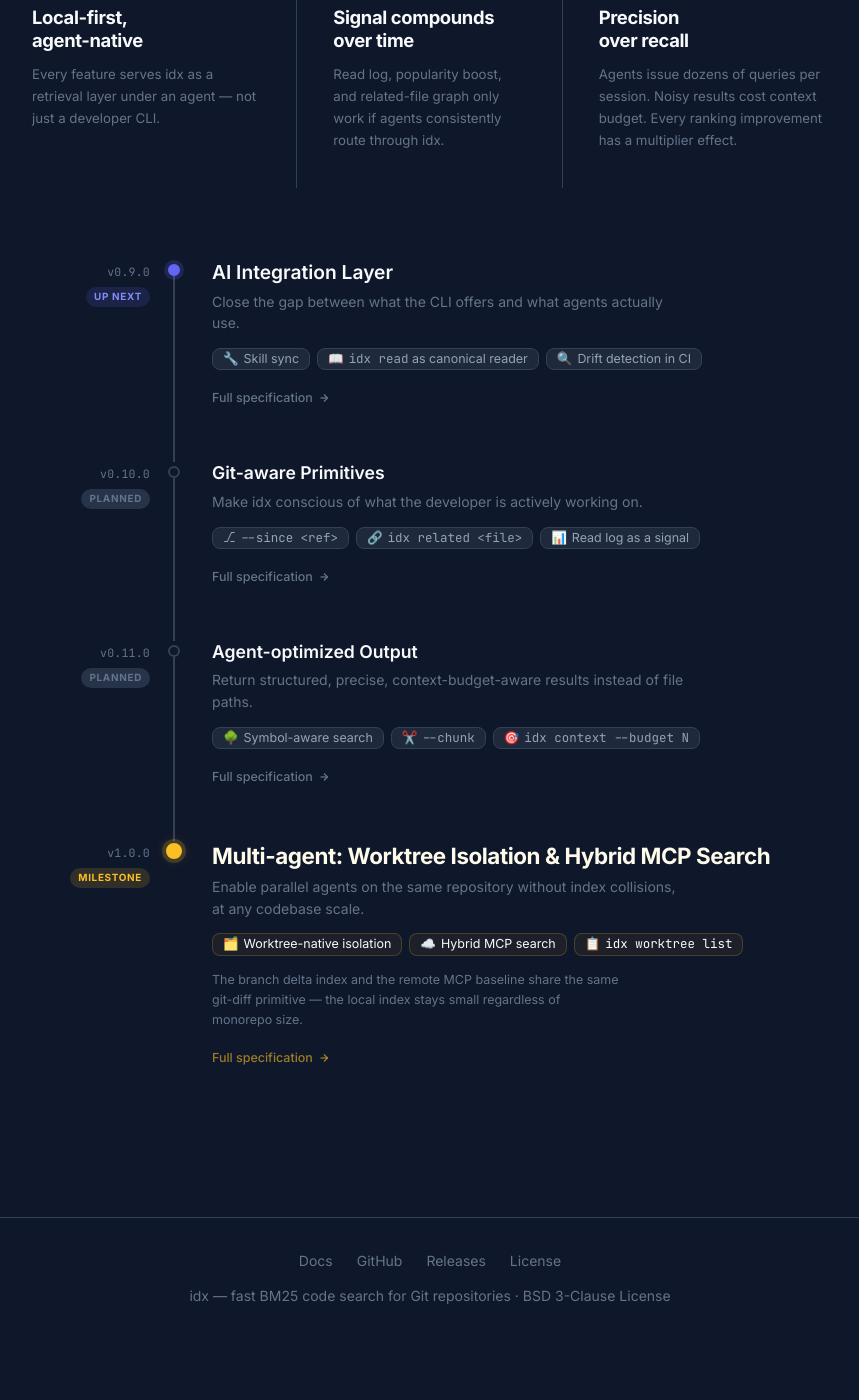
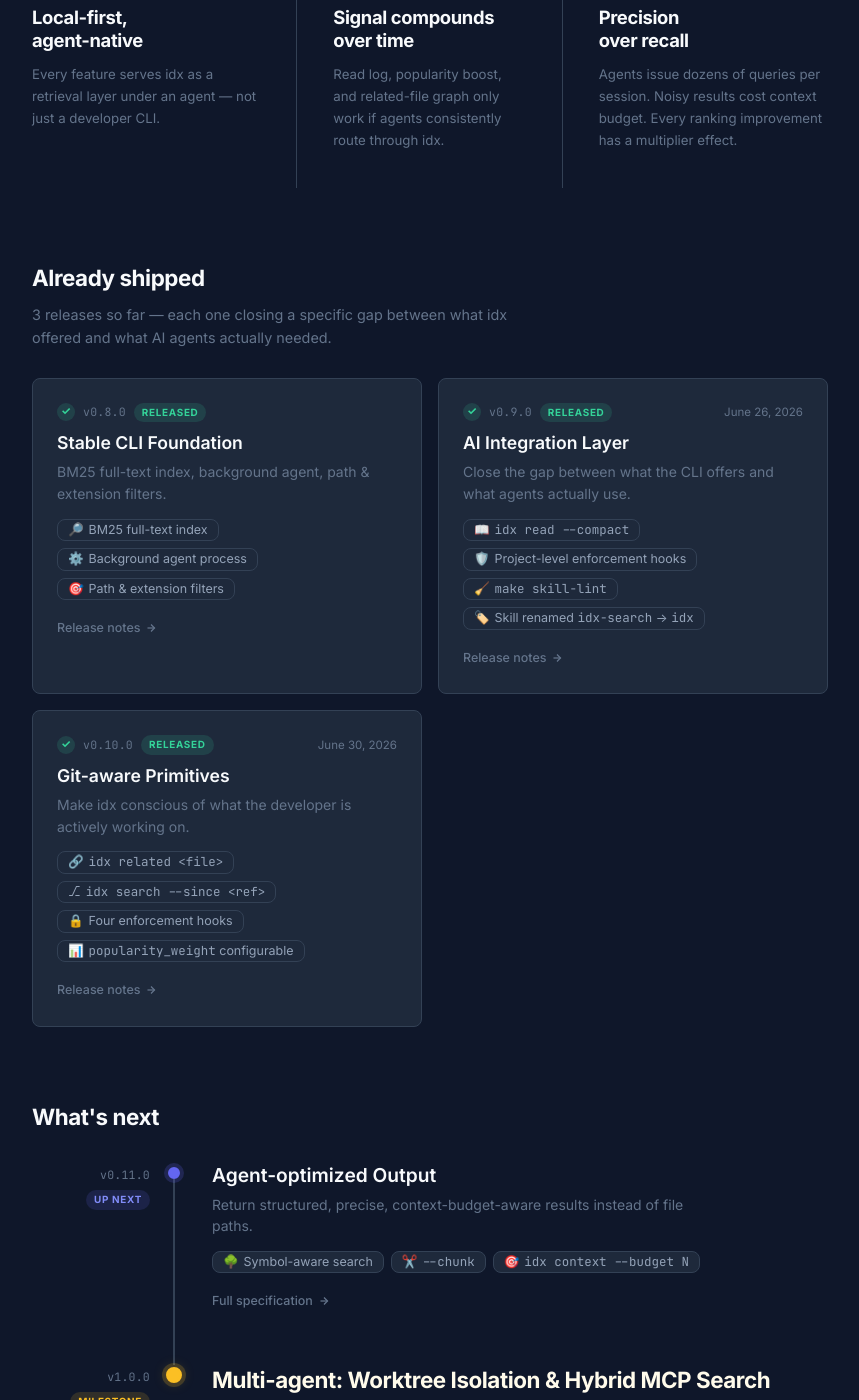
Before and after one commit to eltu/idx-site, a Jekyll site: the page built from roadmap.html, in a window 1280 px wide and 1400 px high, scrolled down 432 px. Shown: the whole window, without its empty margins (210-1069 px from the left). Built offline with Jekyll 4.4.1, drawn with Linux system fonts in a browser that asks for light colours; before the commit the page ends 1771 px from its top, so only the background shows below that.

Commit message:
Add "Already shipped" section to roadmap, mark v0.9 and v0.10 released
v0.9.0 and v0.10.0 were tagged and released but the site still listed them
as "next"/"planned". Reconciles roadmap.yml against the actual release
notes and adds a dedicated shipped-versions section so visitors can see
what idx already delivers, not just what's coming.

```diff
--- a/_data/roadmap.yml
+++ b/_data/roadmap.yml
@@ -3,41 +3,57 @@ versions:
     status: released
     title: "Stable CLI Foundation"
     theme: "BM25 full-text index, background agent, path & extension filters."
+    doc_url: "https://github.com/eltu/idx/blob/main/docs/releases/v0.8.0.md"
+    features:
+      - icon: "🔎"
+        label: "BM25 full-text index"
+      - icon: "⚙️"
+        label: "Background agent process"
+      - icon: "🎯"
+        label: "Path & extension filters"
 
   - version: "v0.9.0"
-    status: next
+    status: released
     title: "AI Integration Layer"
     theme: "Close the gap between what the CLI offers and what agents actually use."
-    doc_url: "https://github.com/eltu/idx/blob/main/docs/roadmap/v0.9.0.md"
+    date: "June 26, 2026"
+    doc_url: "https://github.com/eltu/idx/blob/main/docs/releases/v0.9.0.md"
     features:
-      - icon: "🔧"
-        label: "Skill sync"
-        description: "Replace stale flags and remove extinct commands from the agent reference sheet."
       - icon: "📖"
-        label: "<code>idx read</code> as canonical reader"
-        description: "Every file read routes through idx, populating the popularity signal."
-      - icon: "🔍"
-        label: "Drift detection in CI"
-        description: "Automated check that the skill never references flags the CLI no longer accepts."
+        label: "<code>idx read --compact</code>"
+        description: "Canonical raw-content reader for agent pipelines — every read now routes through idx."
+      - icon: "🛡️"
+        label: "Project-level enforcement hooks"
+        description: "Blocks grep/cat bypass attempts at the Bash layer and re-injects the rules every turn."
+      - icon: "🧹"
+        label: "<code>make skill-lint</code>"
+        description: "CI fails automatically the moment the skill docs drift from the live CLI."
+      - icon: "🏷️"
+        label: "Skill renamed <code>idx-search</code> → <code>idx</code>"
+        description: "Matches the CLI binary name across Claude, Cursor, and Copilot."
 
   - version: "v0.10.0"
-    status: planned
+    status: released
     title: "Git-aware Primitives"
     theme: "Make idx conscious of what the developer is actively working on."
-    doc_url: "https://github.com/eltu/idx/blob/main/docs/roadmap/v0.10.0.md"
+    date: "June 30, 2026"
+    doc_url: "https://github.com/eltu/idx/blob/main/docs/releases/v0.10.0.md"
     features:
-      - icon: "⎇"
-        label: "<code>--since &lt;ref&gt;</code>"
-        description: "Scope any search to files that changed since a given Git ref or branch."
       - icon: "🔗"
         label: "<code>idx related &lt;file&gt;</code>"
-        description: "Surface co-read and term-overlap neighbors for the file being edited."
+        description: "Ranks neighbors by git co-change (0.5), persistent co-read (0.3), and term overlap (0.2)."
+      - icon: "⎇"
+        label: "<code>idx search --since &lt;ref&gt;</code>"
+        description: "Scope any search to files changed since a commit, branch, or tag."
+      - icon: "🔒"
+        label: "Four enforcement hooks"
+        description: "Now also blocks Claude's built-in Read and Grep tools, not just the Bash shell."
       - icon: "📊"
-        label: "Read log as a signal"
-        description: "Co-read affinity becomes a first-class retrieval primitive."
+        label: "<code>popularity_weight</code> configurable"
+        description: "Exposed via <code>idx config get/show</code> alongside the other 13 keys."
 
   - version: "v0.11.0"
-    status: planned
+    status: next
     title: "Agent-optimized Output"
     theme: "Return structured, precise, context-budget-aware results instead of file paths."
     doc_url: "https://github.com/eltu/idx/blob/main/docs/roadmap/v0.11.0.md"
--- a/assets/css/style.css
+++ b/assets/css/style.css
@@ -999,6 +999,68 @@ pre code .comment { color: var(--muted); }
   line-height: 1.65;
 }
 
+/* Section headings (shared between "Already shipped" and "What's next") */
+.roadmap-section-head { margin-bottom: 28px; }
+.roadmap-section-head--upcoming { margin-top: 8px; }
+
+.roadmap-section-title {
+  font-size: 1.4rem;
+  font-weight: 700;
+  color: #F8FAFC;
+  letter-spacing: -0.02em;
+  margin-bottom: 8px;
+}
+
+.roadmap-section-sub {
+  font-size: 0.9rem;
+  color: var(--muted);
+  max-width: 56ch;
+  line-height: 1.6;
+}
+
+/* Delivered — grid of shipped-version cards */
+.roadmap-delivered { margin-bottom: 72px; }
+
+.roadmap-delivered-grid {
+  display: grid;
+  grid-template-columns: repeat(2, 1fr);
+  gap: 16px;
+}
+
+.roadmap-delivered-card {
+  border: 1px solid var(--border);
+  border-radius: var(--radius);
+  padding: 24px;
+  background: var(--surface);
+}
+
+.roadmap-delivered-head {
+  display: flex;
+  align-items: center;
+  gap: 8px;
+  margin-bottom: 10px;
+}
+
+.roadmap-check {
+  display: inline-flex;
+  align-items: center;
+  justify-content: center;
+  width: 18px;
+  height: 18px;
+  border-radius: 50%;
+  background: rgba(52,211,153,0.15);
+  color: #34D399;
+  font-size: 0.7rem;
+  font-weight: 700;
+  flex-shrink: 0;
+}
+
+.roadmap-delivered-date {
+  font-size: 0.72rem;
+  color: var(--muted);
+  margin-left: auto;
+}
+
 /* Timeline */
 .roadmap-timeline { position: relative; }
 
@@ -1121,6 +1183,7 @@ pre code .comment { color: var(--muted); }
 .roadmap-badge--next      { background: rgba(99,102,241,0.15); color: var(--secondary); }
 .roadmap-badge--planned   { background: var(--surface2); color: var(--muted); }
 .roadmap-badge--milestone { background: rgba(251,191,36,0.14); color: var(--accent); }
+.roadmap-badge--released  { background: rgba(52,211,153,0.14); color: #34D399; }
 
 /* Chips */
 .roadmap-chips {
@@ -1195,6 +1258,7 @@ pre code .comment { color: var(--muted); }
   .docs-content { padding: 32px 24px; }
   .ai-stat-grid { grid-template-columns: repeat(2, minmax(0, 1fr)); }
   .roadmap-page { padding: 48px 24px 80px; }
+  .roadmap-delivered-grid { grid-template-columns: 1fr; }
   .roadmap-principles { grid-template-columns: 1fr; }
   .roadmap-principle,
   .roadmap-principle:not(:first-child) { padding: 28px 0; border-right: none; border-bottom: 1px solid var(--border); }
--- a/roadmap.html
+++ b/roadmap.html
@@ -1,7 +1,7 @@
 ---
 layout: landing
 title: "Roadmap"
-description: "What's coming to idx — planned versions from v0.9 to v1.0."
+description: "What idx has shipped so far, and what's coming next — from v0.8 to v1.0."
 ---
 
 <div class="roadmap-page">
@@ -29,6 +29,54 @@ description: "What's coming to idx — planned versions from v0.9 to v1.0."
       </div>
     </div>
 
+  </div>
+
+  {% assign released = site.data.roadmap.versions | where: "status", "released" %}
+  {% if released.size > 0 %}
+  <div class="roadmap-delivered">
+    <div class="roadmap-section-head">
+      <h2 class="roadmap-section-title">Already shipped</h2>
+      <p class="roadmap-section-sub">{{ released.size }} releases so far — each one closing a specific gap between what idx offered and what AI agents actually needed.</p>
+    </div>
+
+    <div class="roadmap-delivered-grid">
+      {% for v in released %}
+      <div class="roadmap-delivered-card">
+        <div class="roadmap-delivered-head">
+          <span class="roadmap-check">✓</span>
+          <span class="roadmap-version">{{ v.version }}</span>
+          <span class="roadmap-badge roadmap-badge--released">Released</span>
+          {% if v.date %}<span class="roadmap-delivered-date">{{ v.date }}</span>{% endif %}
+        </div>
+
+        <h3 class="roadmap-entry-title">{{ v.title }}</h3>
+        <p class="roadmap-entry-theme">{{ v.theme }}</p>
+
+        {% if v.features %}
+        <div class="roadmap-chips">
+          {% for f in v.features %}
+          <span class="roadmap-chip">
+            <span>{{ f.icon }}</span>
+            <span>{{ f.label }}</span>
+          </span>
+          {% endfor %}
+        </div>
+        {% endif %}
+
+        {% if v.doc_url %}
+        <a href="{{ v.doc_url }}" class="roadmap-spec-link" target="_blank" rel="noopener">
+          Release notes
+          <svg width="12" height="12" viewBox="0 0 24 24" fill="none" stroke="currentColor" stroke-width="2.5"><line x1="5" y1="12" x2="19" y2="12"/><polyline points="12 5 19 12 12 19"/></svg>
+        </a>
+        {% endif %}
+      </div>
+      {% endfor %}
+    </div>
+  </div>
+  {% endif %}
+
+  <div class="roadmap-section-head roadmap-section-head--upcoming">
+    <h2 class="roadmap-section-title">What's next</h2>
   </div>
 
   <div class="roadmap-timeline">
```
